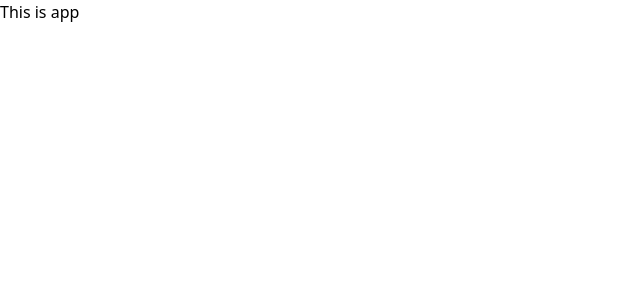
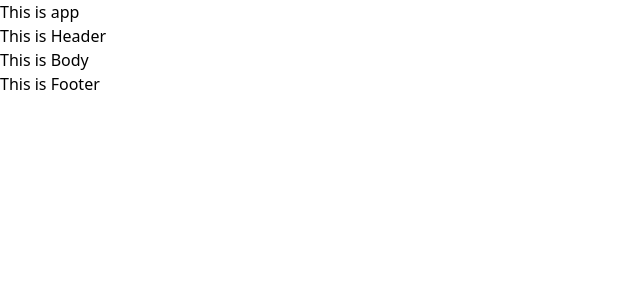
Before and after one commit to TarPrax/Expense-Tracker, a React (Vite) app: page / in a window 1280 px wide. Shown: the top 300 px of the page, without its empty margins (0-640 px from the left). Built offline with nearby package versions, Linux system fonts and the light colour scheme.

Commit message:
added basic files

```diff
--- a/ReactFiles/App.js
+++ b/ReactFiles/App.js
@@ -1,7 +1,9 @@
+import Skeleton from "./Skeleton";
 const App = () => {
   return (
     <>
       <h3>This is app</h3>
+      <Skeleton />
     </>
   );
 };
--- /dev/null
+++ b/ReactFiles/Skeleton.js
@@ -0,0 +1,14 @@
+import Header from "./Skeleton/Header";
+import Footer from "./Skeleton/Footer";
+import Body from "./Skeleton/Body";
+const Skeleton = () => {
+  return (
+    <>
+      <Header />
+      <Body />
+      <Footer />
+    </>
+  );
+};
+
+export default Skeleton;
--- /dev/null
+++ b/ReactFiles/Skeleton/Body.js
@@ -0,0 +1,9 @@
+const Body = () => {
+  return (
+    <>
+      <h1>This is Body </h1>
+    </>
+  );
+};
+
+export default Body;
--- /dev/null
+++ b/ReactFiles/Skeleton/Footer.js
@@ -0,0 +1,9 @@
+const Footer = () => {
+  return (
+    <>
+      <h1>This is Footer</h1>
+    </>
+  );
+};
+
+export default Footer;
--- /dev/null
+++ b/ReactFiles/Skeleton/Header.js
@@ -0,0 +1,9 @@
+const Header = () => {
+  return (
+    <>
+      <h1>This is Header</h1>
+    </>
+  );
+};
+
+export default Header;
```
